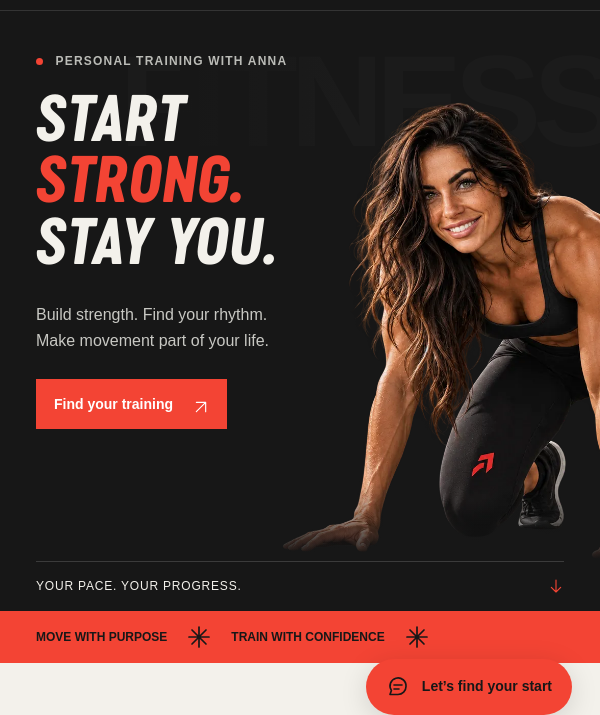
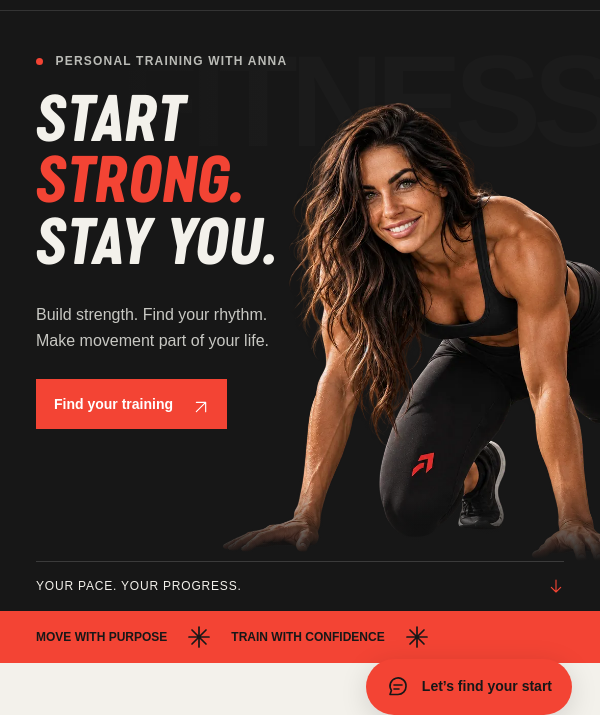
Before and after one commit to Yevhen-2012/fitness, a website: page index.html in a window 600 px wide. Shown: the part 61-776 px from the top of the page. Drawn offline with Linux system fonts and the light colour scheme; a web font is replaced by a local one.

Commit message:
Reposition hero image on tablet and wide phones

```diff
--- a/index.html
+++ b/index.html
@@ -5,7 +5,7 @@
   <meta name="google" content="notranslate">
   <meta name="description" content="A single-page design concept for Your Fitness. Personal training, movement and a stronger everyday life.">
   <title>Your Fitness — One-page design concept</title>
-  <link rel="icon" href="assets/favicon.png"><link rel="stylesheet" href="style.css?v=gallery-swipe-1"><link rel="stylesheet" href="typography.css?v=type-plan-1"><link rel="stylesheet" href="assets/assistant.css?v=shell-1"><script src="app.js?v=gallery-swipe-1" defer></script><script src="assets/assistant.js?v=shell-1" defer></script>
+  <link rel="icon" href="assets/favicon.png"><link rel="stylesheet" href="style.css?v=hero-position-2"><link rel="stylesheet" href="typography.css?v=type-plan-1"><link rel="stylesheet" href="assets/assistant.css?v=shell-1"><script src="app.js?v=gallery-swipe-1" defer></script><script src="assets/assistant.js?v=shell-1" defer></script>
 </head>
 <body>
 <a class="skip" href="#main">Skip to content</a>
--- a/style.css
+++ b/style.css
@@ -27,7 +27,7 @@ summary>span{flex-shrink:0}
   .hero{height:720px}
   .hero h1{font-size:88px}
   .hero-content{padding-left:6%;width:65%}
-  .hero-photo{width:115%;right:-37%;bottom:80px}
+  .hero-photo{width:115%;right:-26%;bottom:80px}
   .hero-content .text-link{display:table;margin:20px 0 0}
   .section{padding:70px 6%}
   .training-card{padding:35px 22px 23px}
@@ -171,7 +171,7 @@ summary>span{flex-shrink:0}
   .hero-copy{font-size:14px}
   .hero-content .button{padding:14px 18px;min-height:50px;gap:20px}
   .hero-content .text-link{display:none}
-  .hero-photo{width:102%;height:86%;right:-32%;bottom:50px}
+  .hero-photo{width:102%;height:86%;right:-22%;bottom:50px}
   .hero-bottom{height:50px;left:6%;right:6%}
   .hero-watermark{font-size:130px;top:25px;letter-spacing:-8px}
   .portrait-wrap{width:min(100%,440px);height:510px;justify-self:center}
```
